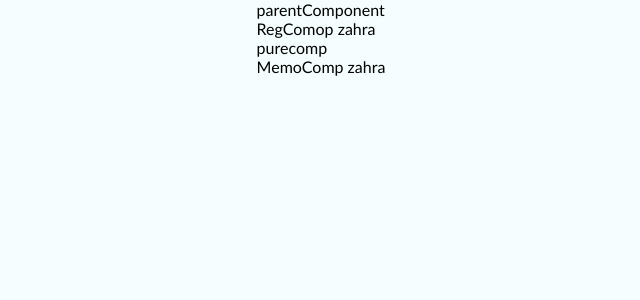
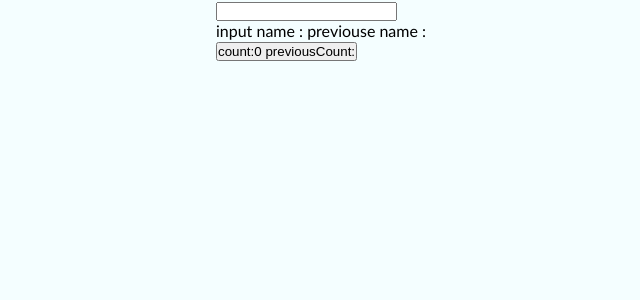
Before and after one commit to ZahraNejati79/first-react-, a React (Create React App) app: page / in a window 1280 px wide. Shown: the top 300 px of the page, without its empty margins (319-959 px from the left). Built offline with nearby package versions, Linux system fonts and the light colour scheme.

Commit message:
previous state with useRef

```diff
--- a/src/App.js
+++ b/src/App.js
@@ -1,5 +1,7 @@
 import React, { Component } from "react";
 import "./App.css";
+import ClassRef from "./components/ClassRef/ClassRef";
+import FunctionalRef from "./components/FunctionalRef/FunctionalRef";
 import Wrapper from "./components/hoc/Wrapper";
 import ParentComponent from "./components/PureMemoComp/ParentComp";
 
@@ -74,9 +76,8 @@ class App extends Component {
   render() {
     return (
       <>
-        {/* <ClickCount />
-        <HoverCounter /> */}
-        <ParentComponent />
+        {/* <ClassRef /> */}
+        <FunctionalRef />
       </>
     );
   }
--- a/src/components/FunctionalRef/FunctionalRef.jsx
+++ b/src/components/FunctionalRef/FunctionalRef.jsx
@@ -1,12 +1,30 @@
-import { useEffect, useRef } from "react";
+import { useEffect, useRef, useState } from "react";
 const FunctionalRef = () => {
+  const [input, setInput] = useState("");
+  const [count, setCount] = useState(0);
   const inputRef = useRef();
+  const countRef = useRef();
+  const changeHandler = (e) => {
+    setInput(e.target.value);
+  };
+  const clickHandler = () => {
+    setCount(Math.ceil(Math.random() * 100));
+  };
   useEffect(() => {
-    inputRef.current.focus();
-  }, []);
+    inputRef.current = input;
+  }, [input]);
+  useEffect(() => {
+    countRef.current = count;
+  }, [count]);
   return (
     <div>
-      <input type="text" ref={inputRef} />
+      <input type="text" value={input} onChange={changeHandler} />
+      <p>
+        input name :{input} previouse name : {inputRef.current}
+      </p>
+      <button onClick={clickHandler}>
+        count:{count} previousCount:{countRef.current}
+      </button>
     </div>
   );
 };
```
